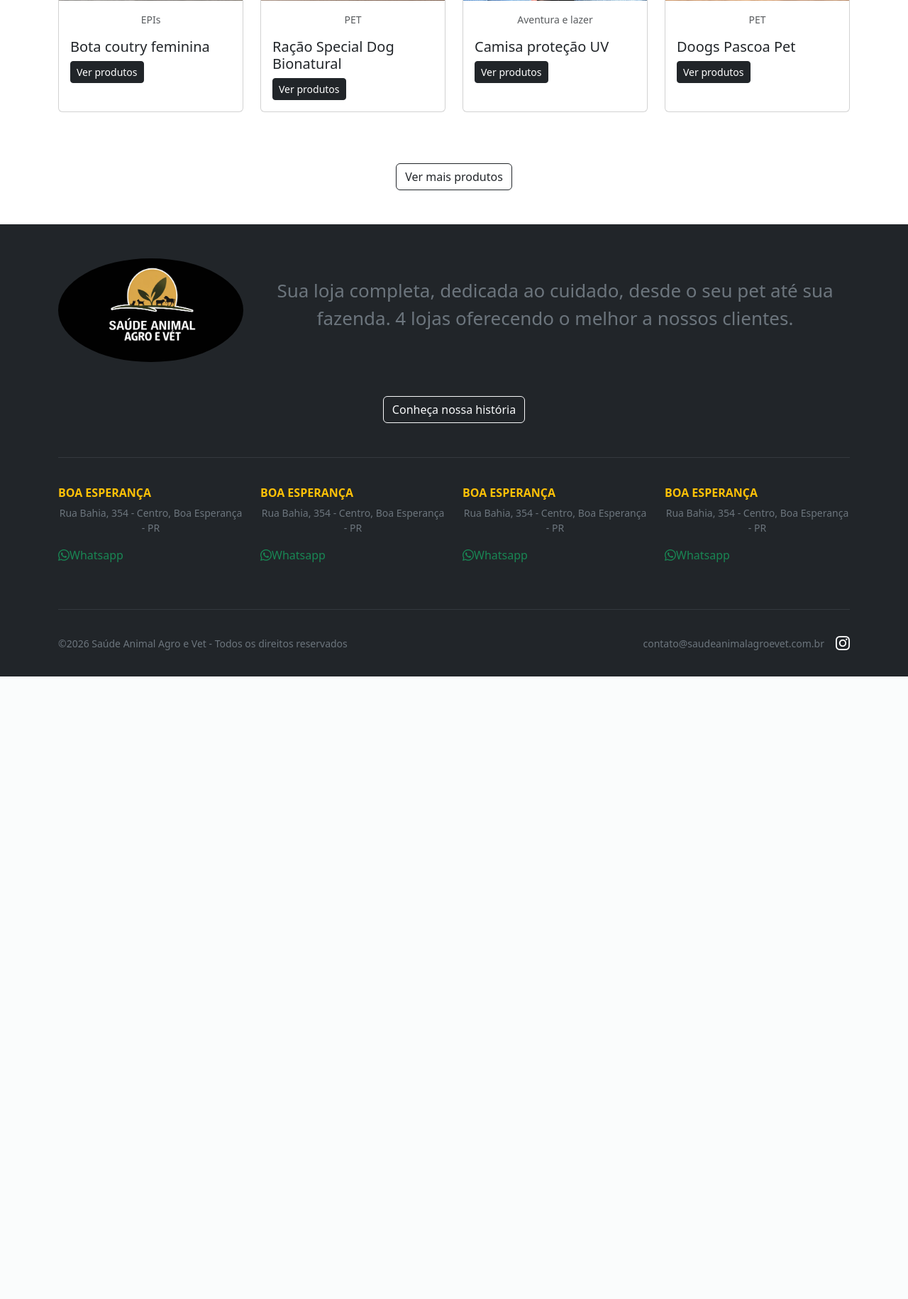
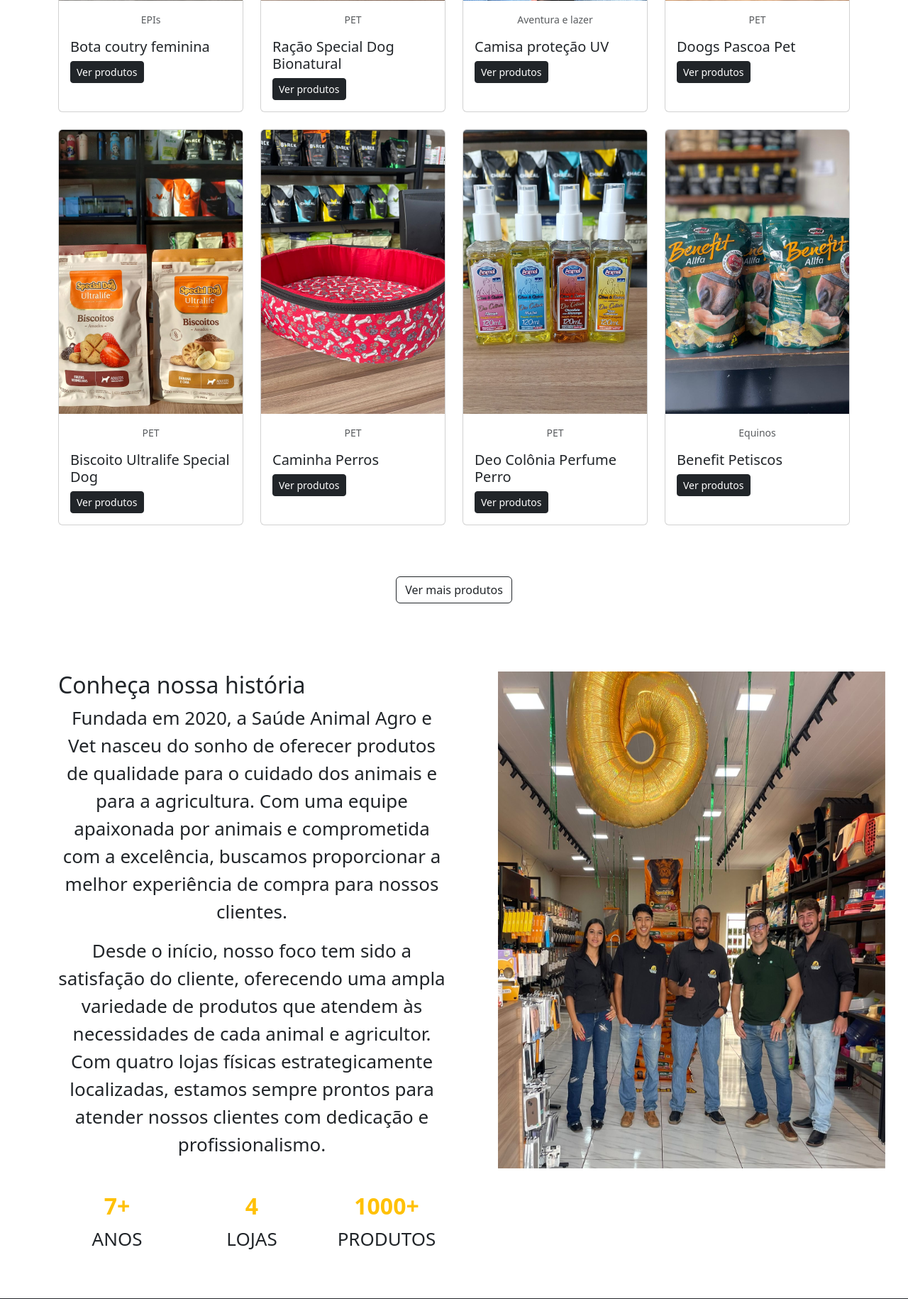
Before and after one commit to phviturino/projeto.2B, a PHP site: page / in a window 1280 px wide. Shown: the part 1441-3271 px from the top of the page at 71% size. Before the commit the page ends 2394 px from the top, so only its background shows below. Run offline with PHP 8.4, Linux system fonts and the light colour scheme.

Commit message:
index check

```diff
--- a/css/style.css
+++ b/css/style.css
@@ -1,3 +1,9 @@
+* {
+    margin: 0;
+    padding: 0;
+    box-sizing: border-box;
+}
+
 .navbar-dark {
     background-color: #000000;
     padding: 16px 0;
@@ -52,3 +58,7 @@ h1, p{
 .card {
     height: 100%;
 }
+.foto {
+    margin-left: 50px;
+    height: 700px;
+}
--- a/includes/footer.php
+++ b/includes/footer.php
@@ -10,10 +10,6 @@
         <p class="text-secondary">Sua loja completa, dedicada ao cuidado, desde o seu pet até sua fazenda. 4 lojas oferecendo o melhor a nossos clientes.</p>
     </div>
     </div>
-
-     <div class="container text-center my-5">
-            <a href="#" class="btn btn-outline-light">Conheça nossa história</a>
-        </div>
 
     <hr class="border-secondary">
 
--- a/index.php
+++ b/index.php
@@ -15,9 +15,13 @@
         <?php
         $produtos = [
         ["nome" => "Bota coutry feminina", "categoria" => "EPIs", "img" => "1.jpeg"],
-        ["nome" => "Ração Special Dog Bionatural", "categoria" => "PET", "img" => "4.jpeg"],
+        ["nome" => "Ração Special Dog Bionatural", "categoria" => "PET", "img" => "3.jpeg"],
         ["nome" => "Camisa proteção UV", "categoria" => "Aventura e lazer", "img" => "2.jpeg"],
-        ["nome" => "Doogs Pascoa Pet", "categoria" => "PET", "img" => "6.jpeg"],
+        ["nome" => "Doogs Pascoa Pet", "categoria" => "PET", "img" => "4.jpeg"],
+        ["nome" => "Biscoito Ultralife Special Dog", "categoria" => "PET", "img" => "5.jpeg"],
+        ["nome" => "Caminha Perros", "categoria" => "PET", "img" => "6.jpeg"],
+        ["nome" => "Deo Colônia Perfume Perro", "categoria" => "PET", "img" => "7.jpeg"],
+        ["nome" => "Benefit Petiscos", "categoria" => "Equinos", "img" => "8.jpeg"]
         ];
         ?>
        <div class="container mt-5">
@@ -38,6 +42,44 @@
           <div class="container text-center my-5">
             <a href="#" class="btn btn-outline-dark">Ver mais produtos</a>
             </div>
+            <div class="container my-5">
+              <div class="row align-itens-center">
+
+                <div class="col-md-6">
+                  <h2>Conheça nossa história</h2>
+
+                  <p>Fundada em 2020, a Saúde Animal Agro e Vet nasceu do sonho de oferecer produtos de qualidade para o cuidado dos animais e para a agricultura. Com uma equipe apaixonada por animais e comprometida com a excelência, buscamos proporcionar a melhor experiência de compra para nossos clientes.</p>
+                  <p>Desde o início, nosso foco tem sido a satisfação do cliente, oferecendo uma ampla variedade de produtos que atendem às necessidades de cada animal e agricultor. Com quatro lojas físicas estrategicamente localizadas, estamos sempre prontos para atender nossos clientes com dedicação e profissionalismo.</p>
+
+      <div class="row mt-5 text-center">
+
+        <div class="col-md-4">
+        <h2 class="text-warning fw-bold">7+</h2>
+        <p class="text-uppercase">Anos</p>
+        </div>
+
+        <div class="col-md-4">
+        <h2 class="text-warning fw-bold">4</h2>
+        <p class="text-uppercase">LOJAS</p>
+        </div>
+
+        <div class="col-md-4">
+        <h2 class="text-warning fw-bold">1000+</h2>
+        <p class="text-uppercase">Produtos</p>
+        </div>
+
+        </div>
+
+                  </div>
+                  <div class="col-md-6 ">
+                    <img class="img-fluid foto" src="img/colaboradores.jpeg" alt="Colaboradores">
+                </div>
+
+
+
+                </div>
+
+          </div>
           </div>
             </div>
           </div>
```
Also changed, not shown: img/3.jpeg, img/4.jpeg, img/5.jpeg, img/6.jpeg, img/7.jpeg (added), img/8.jpeg (added), img/colaboradores.jpeg (added), img/equipe.jpeg (added), img/frente.loja.jpeg (added). Lines whose indentation alone changed are shown as unchanged.
